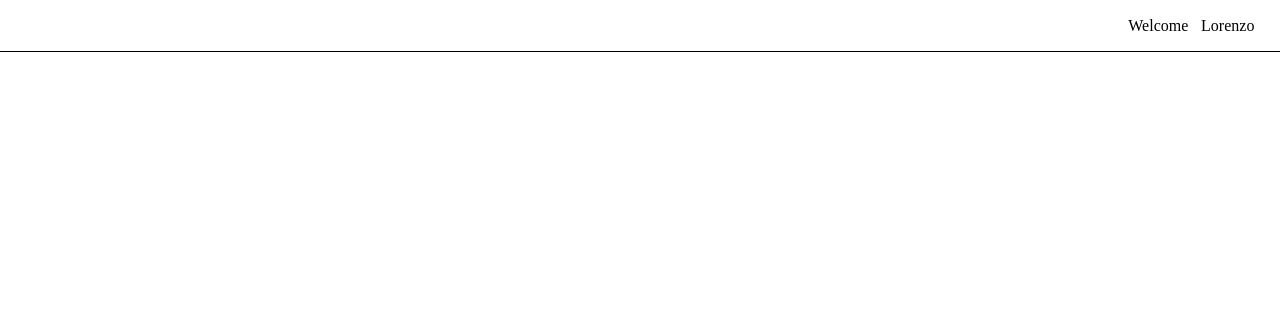
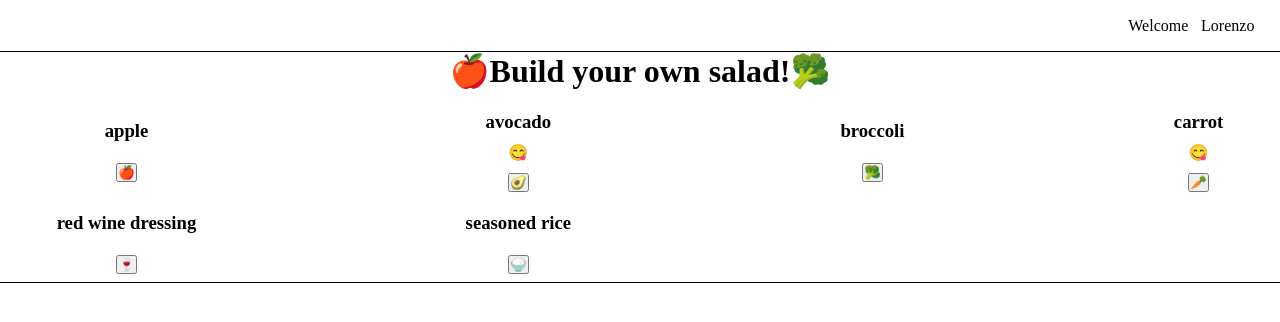
Before and after one commit to lorenzoVwebDev/salad-maker-repository, a React (Create React App) app: page / in a window 1280 px wide. Shown: the top 322 px of the page. Built offline with nearby package versions, Linux system fonts and the light colour scheme.

Commit message:
added operations

```diff
--- a/src/components/App/App.js
+++ b/src/components/App/App.js
@@ -14,6 +14,7 @@ function App() {
   return (
     <UserContext.Provider value={user}>
       <Navigation/>
+      <SaladMaker/>
     </UserContext.Provider>
   );
 }
--- /dev/null
+++ b/src/components/SaladItem/SaladItem.js
@@ -0,0 +1,40 @@
+import { useContext, useReducer } from 'react';
+import { SaladContext } from '../SaladMaker/SaladMaker';
+import UserContext from '../UserContext/UserContext';
+
+function reducer(itemsQuantity) {
+  return itemsQuantity + 1
+}
+function SaladItem({name, image}) {
+  const { salad, setSalad } = useContext(SaladContext);
+  const { favourites } = useContext(UserContext);
+  const [ itemsQuantity, setQuantity ] = useReducer(reducer, 0);
+  const favourite = favourites.find(item => {
+    return item === name
+  })
+
+  function update(type) {
+    setQuantity();
+
+    setSalad({
+      actionType: type,
+      item: {
+        name
+      }
+    })
+  }
+
+  return (
+    <div className="salad-item-wrapper">
+      <h3>{name}</h3>
+      <span>{favourite ? '😋' : ''}</span>
+      <button className="item-add-button" onClick={()=> update('add')}>
+        <span className="item-image" key={name}>
+          {image}
+        </span>
+      </button>
+    </div>
+  )
+}
+
+export default SaladItem;
--- /dev/null
+++ b/src/components/SaladSummary/SaladSummary.js
@@ -0,0 +1,46 @@
+  import { useContext, useState } from "react";
+  import { SaladContext } from "../SaladMaker/SaladMaker";
+
+function SaladSummary() {
+  const [ reload, setReload] = useState(false)
+  const { salad, setTotalQuantity, totalQuantity, setSalad } = useContext(SaladContext);
+
+  const update = (type, itemName) => {
+    setSalad({
+      actionType: type,
+      item: {
+        name: itemName
+      }
+    })
+  }
+
+  console.log(salad)
+  return (
+    <div className="salad-summary-wrapper">
+      <ul>
+      {
+        salad.map(item => {
+          if (item.maxQuantity) {
+            setTimeout(() => {
+              item.maxQuantity = false;
+              setReload(!reload);
+            }, 1500)
+          }
+          setTotalQuantity(totalQuantity + item?.quantity)
+          return (
+          <>
+            <h6></h6>
+            <li key={item.name}>{item.name} <span>{item.quantity>1? 'x2' : '' }</span><span className="max-quantity">{item.maxQuantity ? `You can add an ingredient up to two times!`: ''}</span><button onClick={()=>
+              update('remove', item.name)
+            }>Remove</button></li>
+            </>
+          )
+        })
+      }
+        <h4 className="max-quantity">{totalQuantity>=6 || salad.length >=6 ? 'Max quantity has been reached!':''}</h4>
+      </ul>
+    </div>
+  )
+}
+
+export default SaladSummary;
--- a/src/components/Saladbuilder/Saladbuilder.js
+++ b/src/components/Saladbuilder/Saladbuilder.js
@@ -1,18 +1,16 @@
 import { ingredients } from '../../data/saladData'
+import SaladItem from "../SaladItem/SaladItem"
 
 function SaladBuilder() {
   return (
-    <div>
+    <div className="salad-builder-wrapper">
       {ingredients.map(ingredient => {
         return (
-          <div>
-            <p>Hello</p>
             <SaladItem
               key={ingredient.name}
               name={ingredient.name}
               image={ingredient.image}
             />
-          </div>
         )
       })}
     </div>
--- a/src/components/Saladmaker/Saladmaker.js
+++ b/src/components/Saladmaker/Saladmaker.js
@@ -1,25 +1,45 @@
-import { createContext, useReducer } from 'react';
+import { createContext, useReducer, useState } from 'react';
 import { ingredients } from '../../data/saladData'
 import SaladBuilder from '../SaladBuilder/SaladBuilder';
+import SaladSummary from '../SaladSummary/SaladSummary';
+import { add, remove } from '../../services/operations';
 
 export const SaladContext = createContext()
 
-function reducer(state, item) {
-  return [...state, item];
+function reducer(state, action) {
+  let totalQuantity = 0;
+  state.forEach(ingredient => {
+    totalQuantity += ingredient?.quantity
+  })
+  //console.log(totalQuantity)
+  if (action.actionType === 'add') {
+    if (state.length < 6 || totalQuantity < 5) {
+      return add(state, action.item)
+    } else {
+      return state
+    };
+  }
 }
 
 function SaladMaker() {
 const [ salad, setSalad ] = useReducer(reducer, []);
-
+const [ totalQuantity, setTotalQuantity] = useState();
+//console.log(salad)
 return (
+  <>
+    <h1 className="salad-maker-wrapper"><span>🍎</span>Build your own salad!<span>🥦</span></h1>
       <SaladContext.Provider
         value={{
           salad,
-      setSalad
+          setSalad,
+          setTotalQuantity,
+          totalQuantity
         }}
       >
         <SaladBuilder/>
+        <SaladSummary/>
       </SaladContext.Provider>
+  </>
 )
 }
 
--- a/src/index.scss
+++ b/src/index.scss
@@ -31,6 +31,7 @@
 .salad-builder-wrapper {
   display: grid;
   grid-template-columns: repeat(4, auto);
+  gap: calc(7.5vw + 7.5vh);
   row-gap: calc(1vw + 1vh);
 }
 
@@ -44,7 +45,14 @@
 
 .salad-summary-wrapper {
   display: flex;
-  justify-content: space-between;
+  justify-content: left;
+  border-top: solid 1px black;
+  margin-top: 1vh;
+  padding-right: calc(1.5vw + 1.5vh);
+  padding-left: calc(1.5vw + 1.5vh);
+  & .max-quantity {
+    color: red;
+  }
 
 /*   position: absolute;
   bottom: 10px; */
--- /dev/null
+++ b/src/services/operations.js
@@ -0,0 +1,52 @@
+
+export const add = (state, item) => {
+  let bool = false
+  const renderState = state;
+  renderState.forEach(object => {
+    if (item.name === object.name) {
+      return bool = true;
+    }
+  })
+  const itemQuantity = renderState.find(value => {
+    return item.name === value.name
+  })?.quantity
+
+  if (bool && itemQuantity) {
+    bool = false;
+    if ( itemQuantity < 2) {
+      console.log('hello madame')
+        item.quantity = itemQuantity + 1
+      return (
+        [...renderState.filter(object => {
+          return object.name != item.name
+        }), item]
+      )
+    } else {
+      item.quantity = itemQuantity;
+      item.maxQuantity = true;
+      return (
+        [...renderState.filter(object => {
+          return object.name != item.name
+        }), item]
+      )
+    }
+  } else {
+    item.quantity = 1;
+    console.log('hello world')
+      return (
+        [...renderState.filter(object => {
+          return object.name != item.name
+        }), item]
+      )
+    }
+}
+
+export const remove = (state, item) => {
+  let outputState = [];
+
+  state.forEach(object => {
+    if (object.name === item.name && object?.quantity > 0) {
+      object.quantity -= 1;
+    }
+  })
+}
```
Lines whose indentation alone changed are shown as unchanged.
